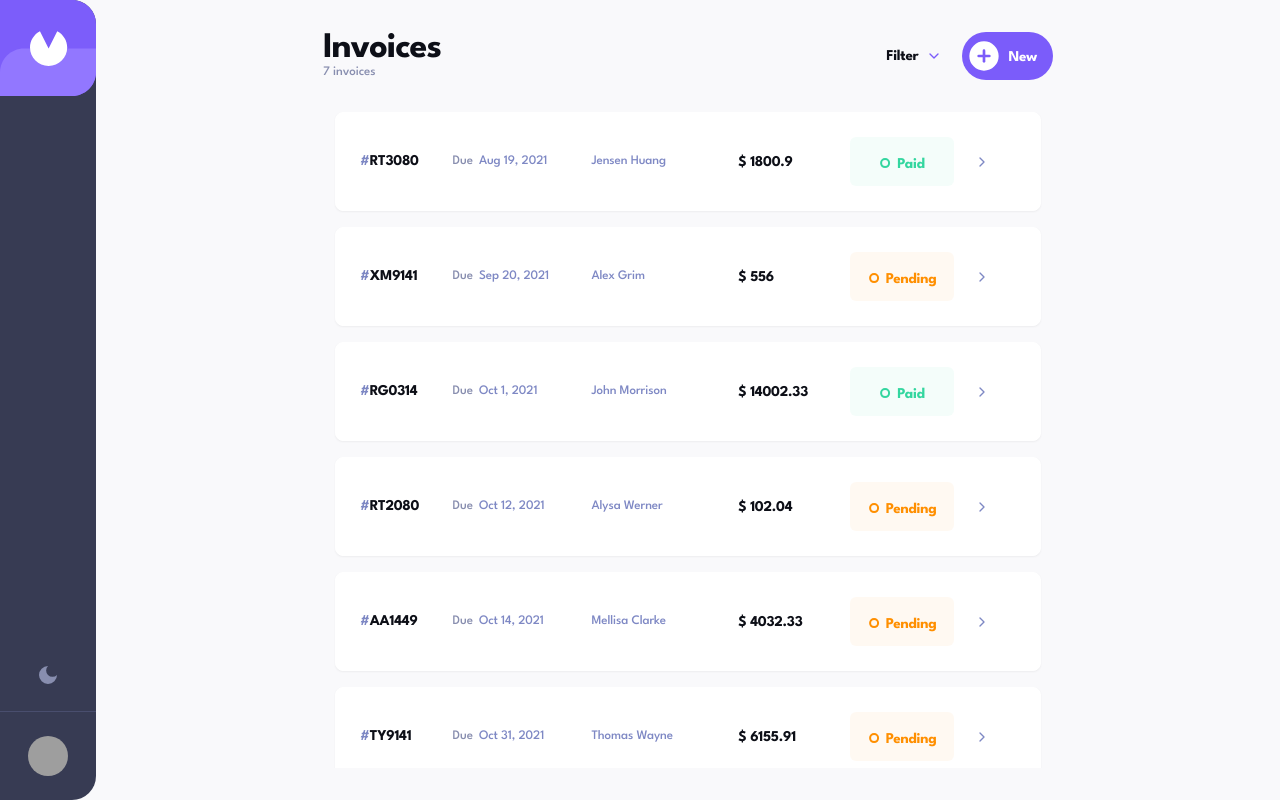
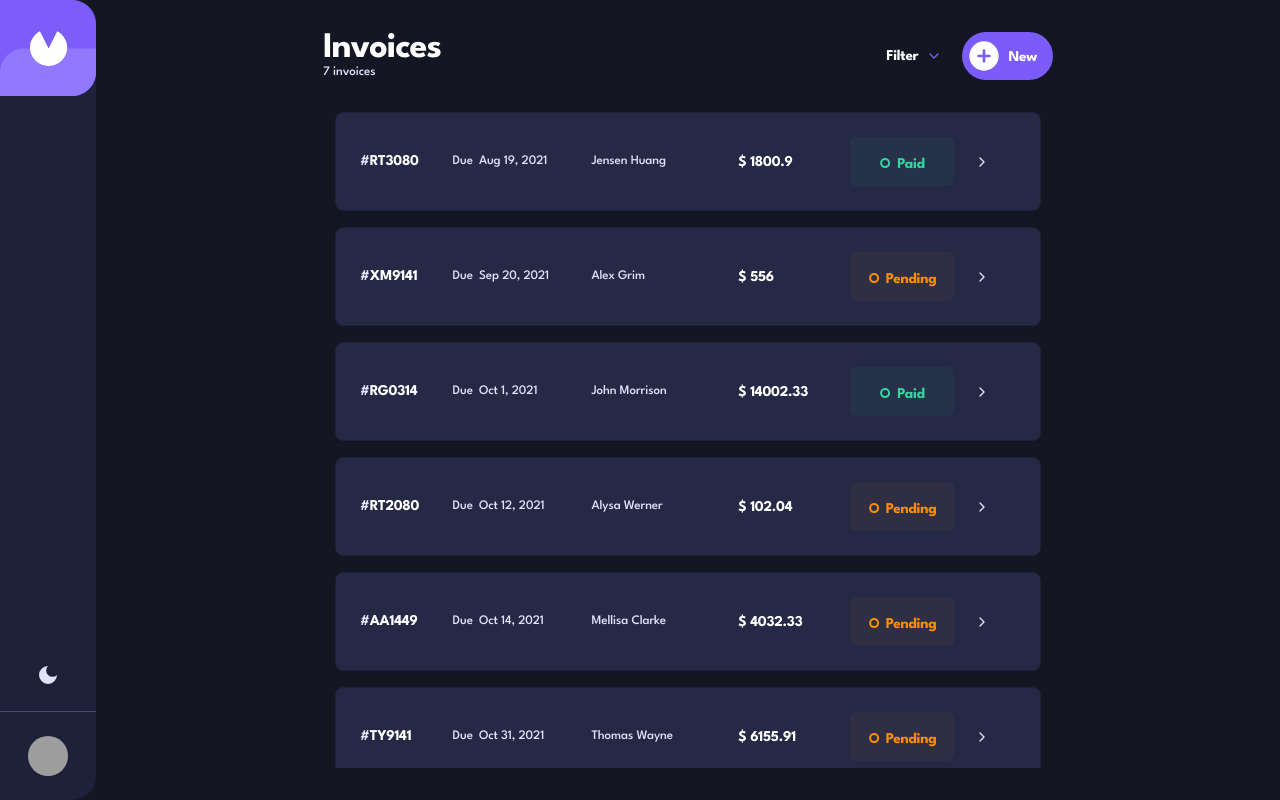
Before and after one commit to dev-anurag-singh/invoice-manager, a Next.js app: page /invoices in a window 1280 px wide. Built offline with nearby package versions, Linux system fonts and the light colour scheme; grey boxes are pictures that could not be loaded.

Commit message:
dark mode

```diff
--- a/src/app/layout.tsx
+++ b/src/app/layout.tsx
@@ -17,7 +17,7 @@ export default function RootLayout({
   children: React.ReactNode;
 }>) {
   return (
-    <html lang='en' className=''>
+    <html lang='en' className='dark'>
       <body className={cn(font.className)}>
         <div className='flex flex-col h-[100dvh] lg:flex-row'>
           <Navbar />
```
